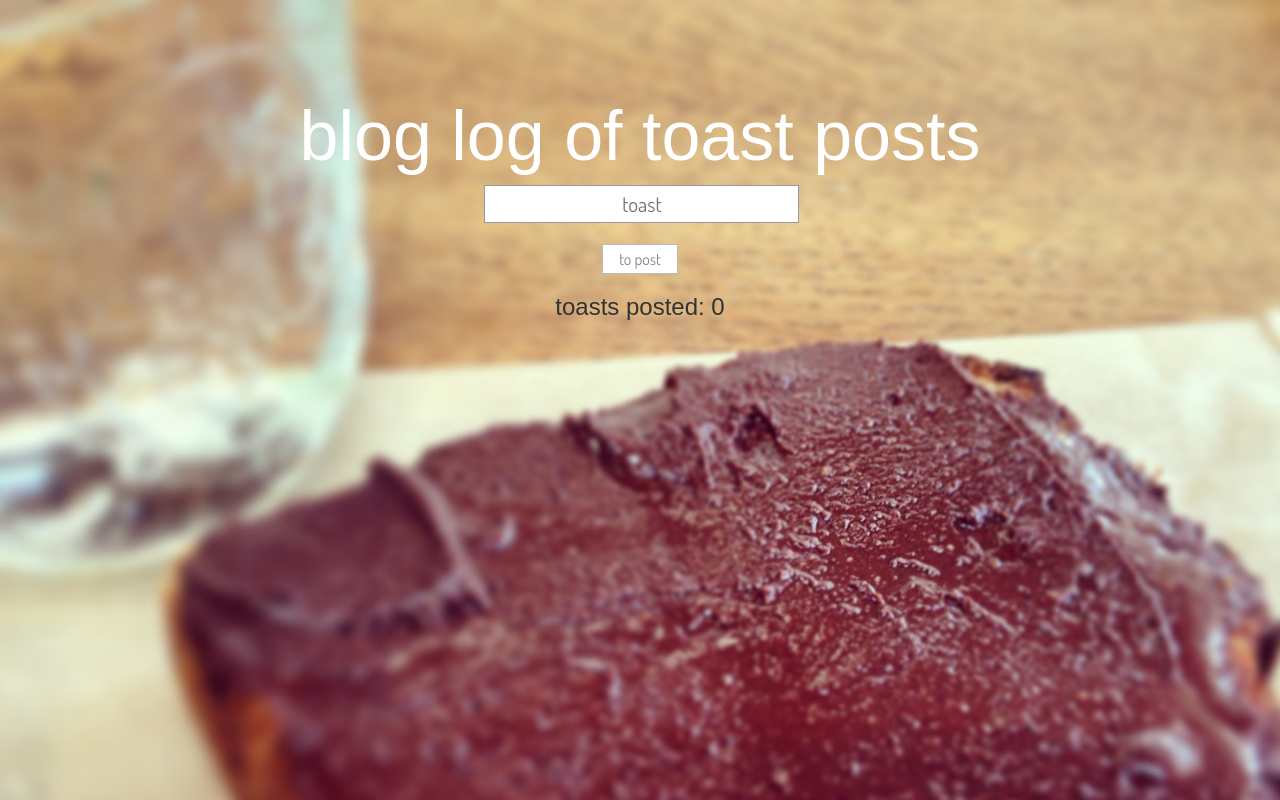
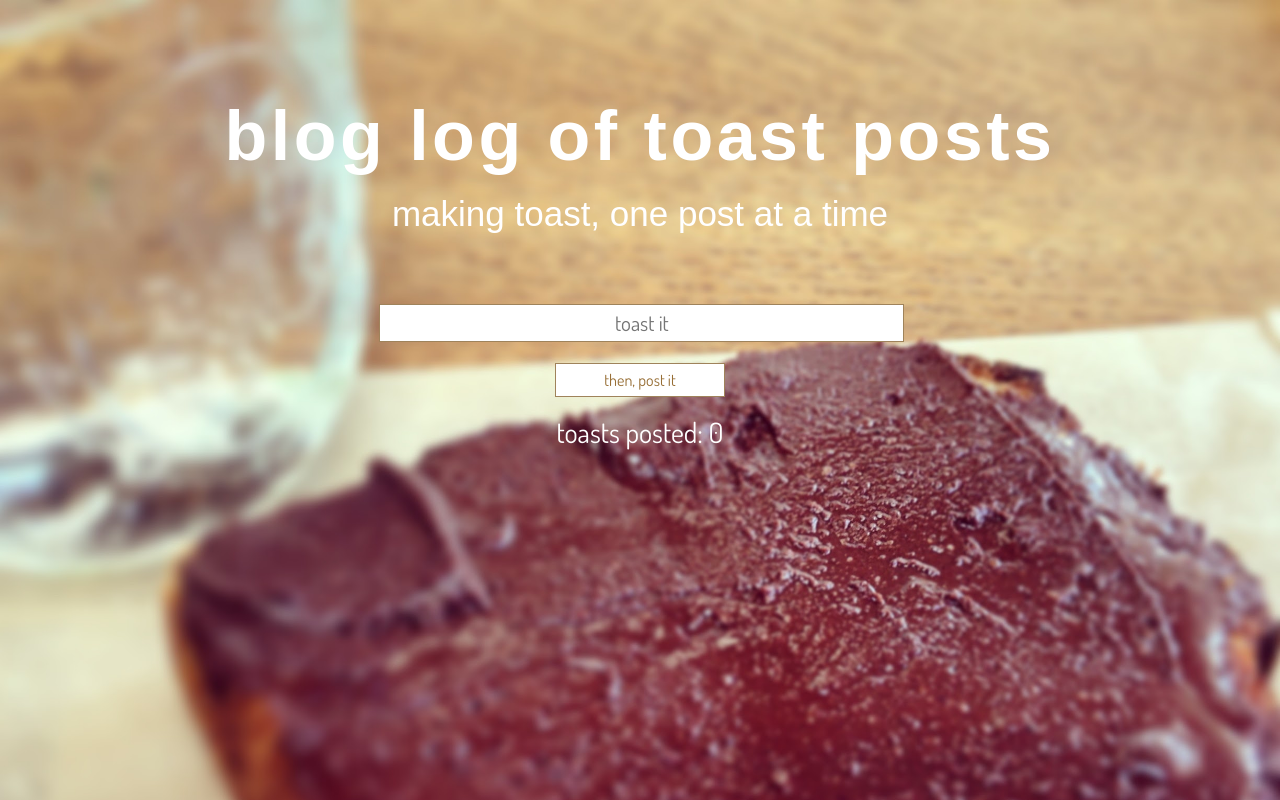
Before and after one commit to cjyueh/Microblog, a plain HTML site: page index.html in a window 1280 px wide. Drawn offline with nearby package versions, Linux system fonts and the light colour scheme; a web font is replaced by a local one.

Commit message:
adds styling to new features-post count, list background & font color

```diff
--- a/index.html
+++ b/index.html
@@ -11,15 +11,16 @@
 	<script src="http://code.jquery.com/jquery.js"></script>
 	<script src="http://netdna.bootstrapcdn.com/bootstrap/3.2.0/js/bootstrap.min.js"></script>
 
-	<title>Blog</title>
+	<title>toast posts</title>
 </head>
 <body>
 	<article>
 		<h1>blog log of toast posts</h1>
+		<h2>making toast, one post at a time</h2>
 		<form method="POST">
 			<label for="blog-input"></label>
-  			<input id="blog-input" type="text" name="input-key" placeholder="toast" /><br>
-  			<input id="submit-button" type="submit" value="to post" />
+  			<input id="blog-input" type="text" name="input-key" placeholder="toast it" /><br>
+  			<input id="submit-button" type="submit" value="then, post it" />
 		</form>
 		<h3>toasts posted:  <span id="counter"></span></h3>
 		<ul id="log"></ul>
--- a/style.css
+++ b/style.css
@@ -12,33 +12,55 @@ article {
 }
 
 h1 {
+	color: #ffffff;
 	font-size: 5em;
+	font-weight: bold;
+	letter-spacing: .05em;
+}
+
+h2 {
+	font-size: 2.5em;
 	color: #ffffff;
+	margin-bottom: 2em;
 }
 
 #blog-input {
-	border: solid .05em #999999;
+	border: solid .05em #9f835b;
+	color: #976e35;
 	font-family: 'Dosis', sans-serif;
 	font-size: 1.5em;
 	margin-bottom: 1em;
 	padding: .15em 0;
 	text-align: center;
-	width: 15em;
+	width: 25em;
 }
 
 #submit-button {
 	font-family: 'Dosis', sans-serif;
-	border: solid .1em #bbbbbb;
+	border: solid .1em #9f835b;
 	font-size: 1.15em;
-	color: #888888;
-	padding: .15em 1em;
+	color: #976e35;
+	padding: .3em 3em;
 	background-color: #ffffff;
 }
 
+h3 {
+	font-family: 'Dosis', sans-serif;
+	font-size: 2em;
+	color: #ffffff;
+}
+
 ul {
-	font-size: 2em;
+	color: #ffffff;
+	font-family: 'Dosis', sans-serif;
+	font-size: 1.5em;
 	list-style: none;
 	min-width: 300px;
 	margin-top: 2em;
-	padding: 0;
 }
+
+li {
+	background-color: rgba(179, 155, 122,.5);
+	margin: .5em;
+	padding: .5em;
+}
```
